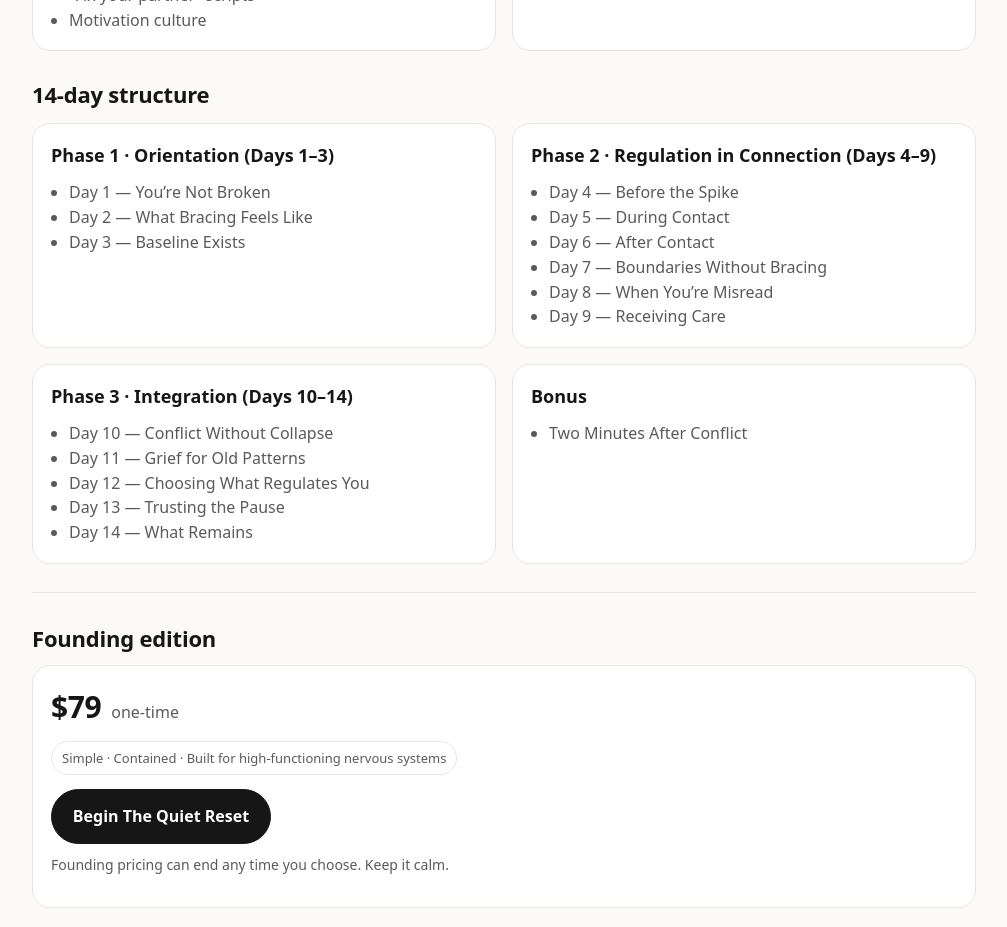
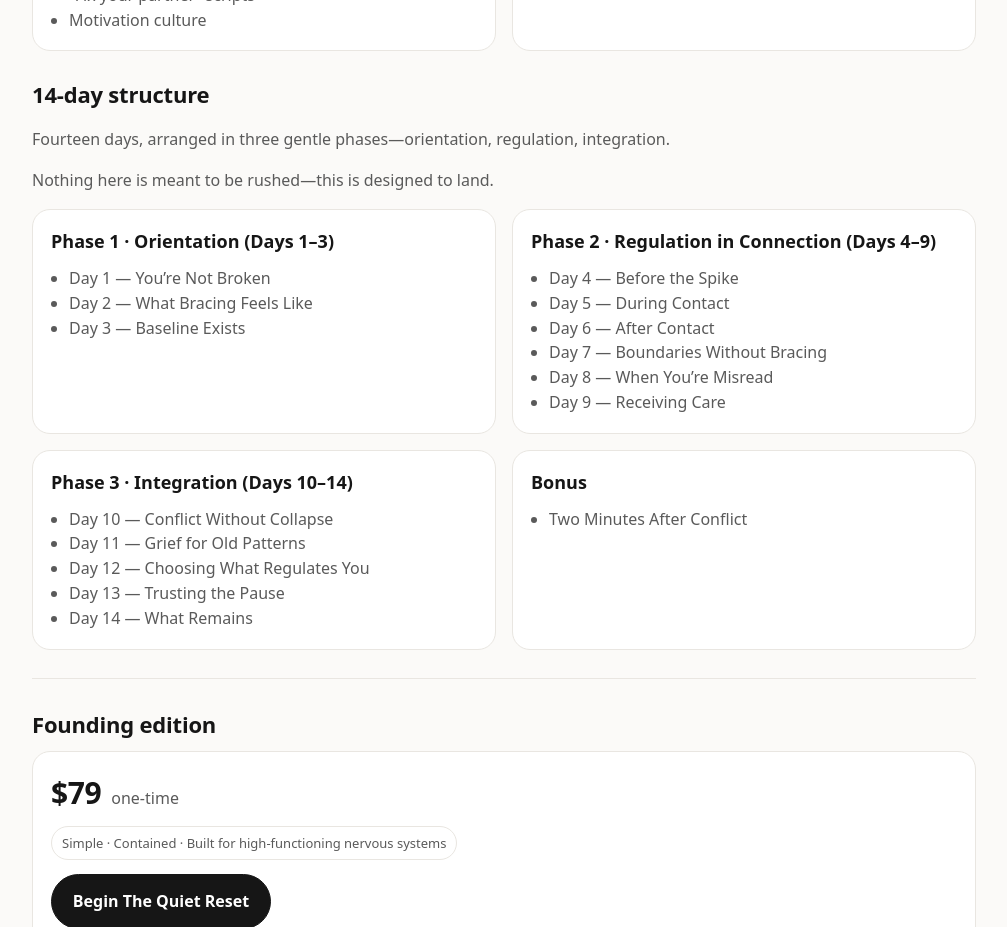
Before and after one commit to Dav3B12/quiet-reset-site, a Next.js app: page / in a window 1280 px wide. Shown: the part 1280-2207 px from the top of the page, without its empty margins (136-1143 px from the left). Built offline with nearby package versions, Linux system fonts and the light colour scheme.

Commit message:
Add transition copy above 14-day outline

```diff
--- a/src/app/page.tsx
+++ b/src/app/page.tsx
@@ -92,6 +92,12 @@ export default function Page() {
 
       <Section id="outline">
   <h2>14-day structure</h2>
+  <p className="muted">
+  Fourteen days, arranged in three gentle phases—orientation, regulation, integration.
+</p>
+<p className="muted">
+  Nothing here is meant to be rushed—this is designed to land.
+</p>
 
   <div className="outline">
     <div className="card">
```
